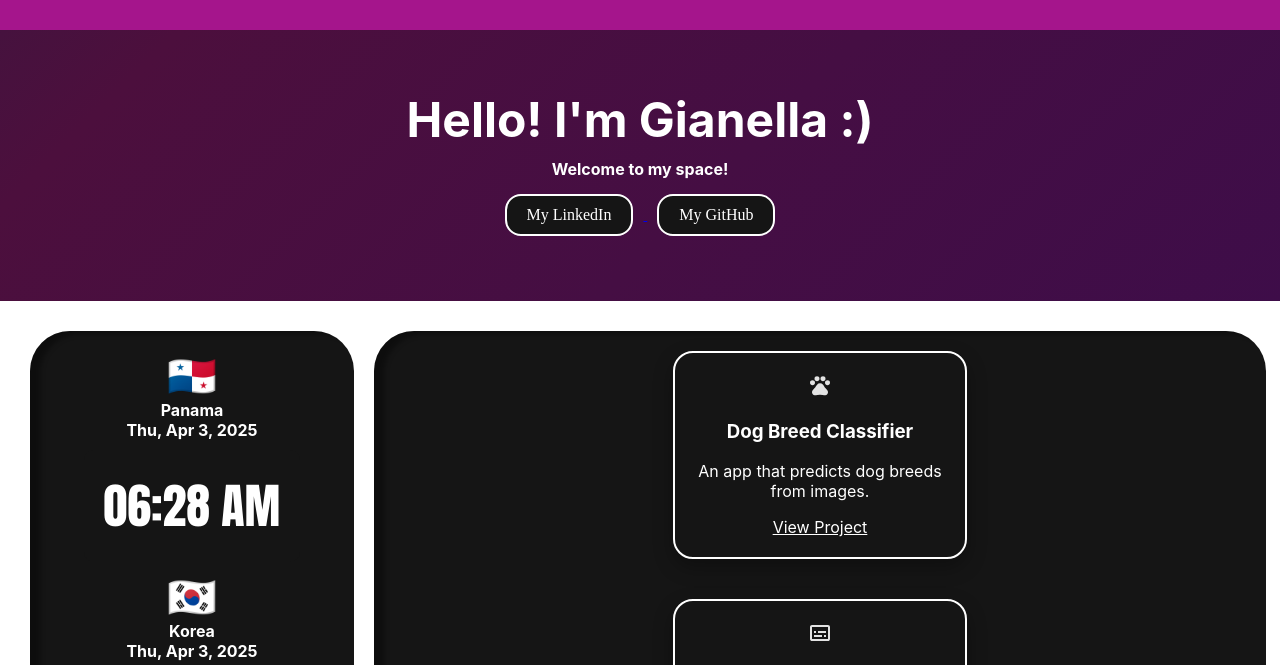
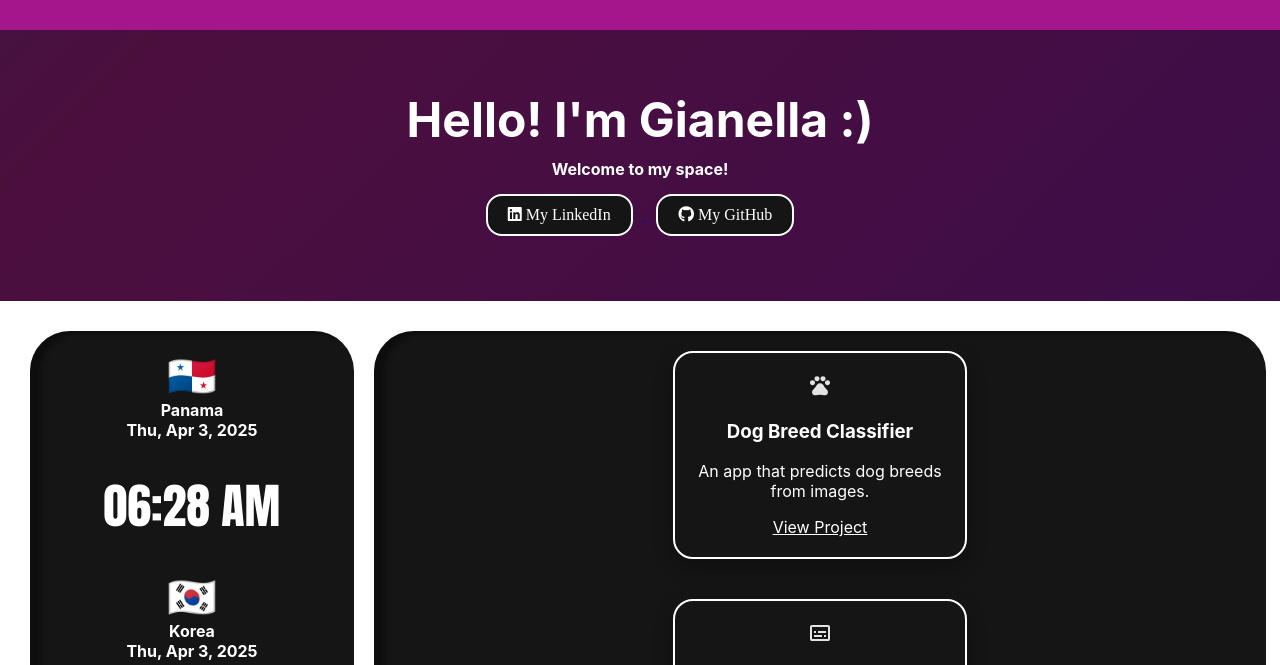
Before and after one commit to cinmon/cinmon.github.io, a plain HTML site: page index.html in a window 1280 px wide. Shown: the top 665 px of the page. Drawn offline with nearby package versions, Linux system fonts and the light colour scheme.

Commit message:
small decorative changes

```diff
--- a/index.html
+++ b/index.html
@@ -6,7 +6,8 @@
     <title>Gianella Space ✨</title>
     <link rel="stylesheet" href="style.css">
     <script src="script.js" defer></script>
-    <script src="https://cdn.jsdelivr.net/npm/typed.js@2.0.12"></script>
+    <link rel="stylesheet" href="https://cdnjs.cloudflare.com/ajax/libs/font-awesome/6.5.0/css/all.min.css">
+
 </head>
 <body>
     <script src="https://sootation.synology.me:2005/cards/webduck/script.js"></script>
@@ -25,10 +26,10 @@
         </div>
         <div class="buttons">
             <a href="https://www.linkedin.com/in/gianella-cravioto/" target="_blank">
-                <button>My LinkedIn</button>
+                <button><i class="fab fa-linkedin"></i> My LinkedIn</button>
             </a>
             <a href="https://github.com/cinmon" target="_blank">
-                <button>My GitHub</button>
+                <button><i class="fab fa-github"></i> My GitHub</button>
             </a>
         </div>
 
@@ -84,15 +85,16 @@
             </div>
             <img src="pixel-nella.png" alt="pixel-icon" class="pixel-icon">
             <div class="about-me-content">
+                🌱
                 <p>
                     I am a 3rd year student in Kyungpook National Univerisity, Daegu, South Korea.
                 </p>
-
+                🌱
                 <p>
                     Currently my studies focus on Computer Vision and Machine Learning.
                     I also like Android app development, and web development.
                 </p>
-
+                🌱
                 <p>
                     Thank you for checking out my page!
                 </p>
```
Also changed, not shown: style.css (+5 -5 lines).
